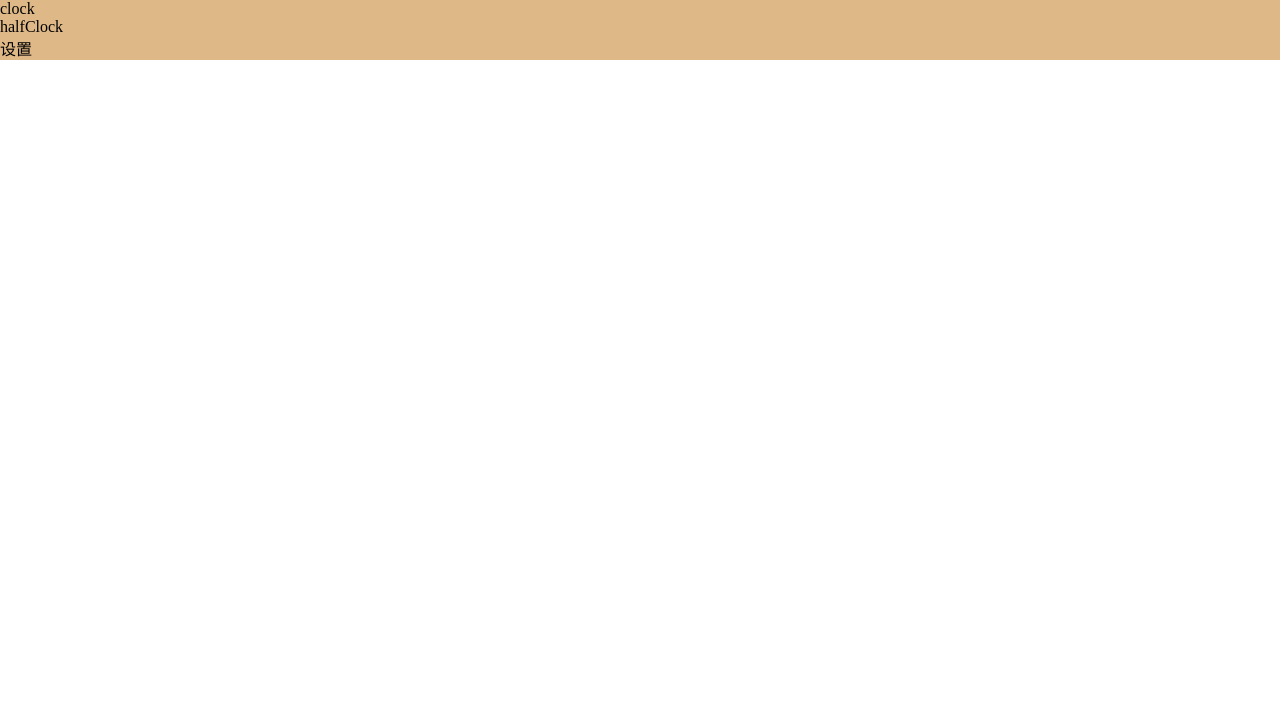
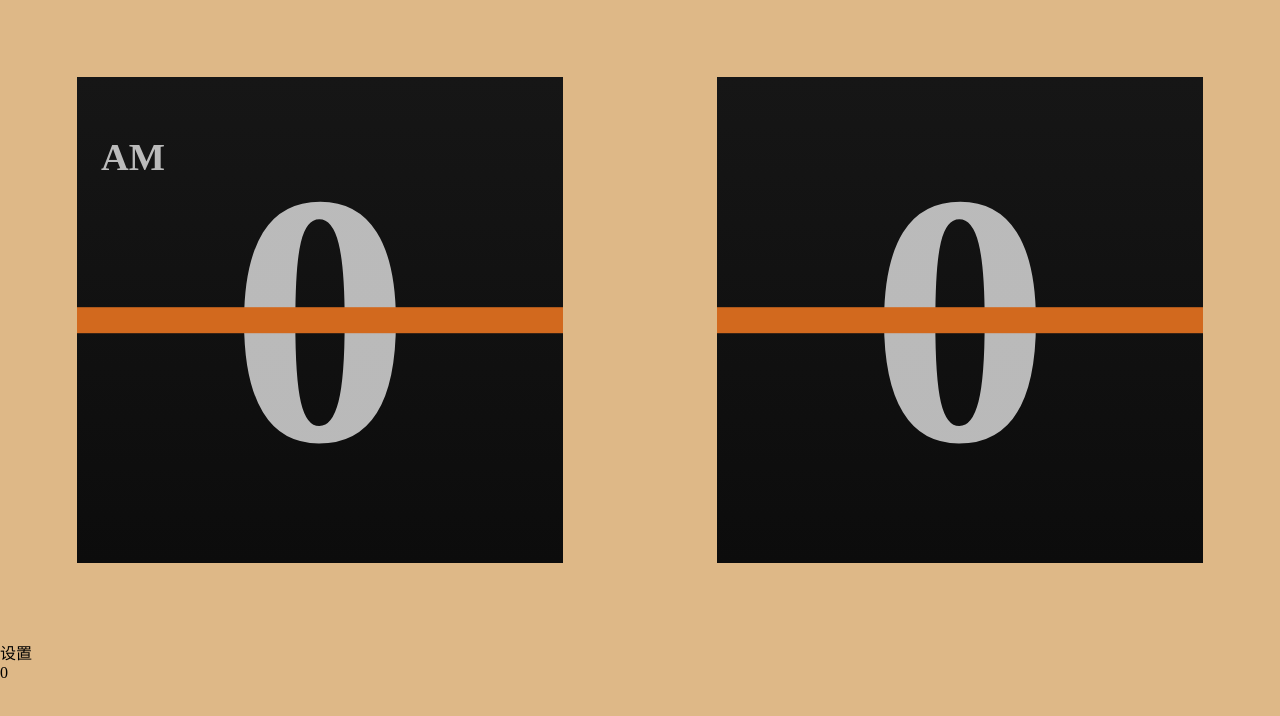
Before and after one commit to lufunc/clock, a Vue app: page / in a window 1280 px wide. Shown: the top 716 px of the page. Built offline with nearby package versions, Linux system fonts and the light colour scheme.

Commit message:
feat:init clock

```diff
--- a/src/App.vue
+++ b/src/App.vue
@@ -1,30 +1,30 @@
 <template>
   <div class="bg">
-    <div>
-      <clock></clock>
+    <div class="timer">
+      <div class="timer_inner">
+        <clock :num="num1" :ampm="ampm"></clock>
+      </div>
+      <div class="timer_inner">
+        <clock :num="num2"></clock>
+      </div>
     </div>
-    <div>设置</div>
+    <div @click="ttt">设置</div>
+    <div>{{num1}}</div>
   </div>
 </template>
 
 <script>
-import { reactive, toRefs } from 'vue'
+import { reactive, toRefs, computed } from 'vue'
 import clock from './components/clock.vue'
 export default {
   components: { clock },
   setup () {
     const data = reactive({
       // clock content
-      timer1: {
-        ampm: false,
-        zero: false,
-        value: 0
-      },
-      timer2: {
-        ampm: false,
-        zero: false,
-        value: 0
-      },
+      ampm: true,
+      zero: false,
+      num1: 0,
+      num2: 0,
       // config
       // 12h 24h 024h
       hourFormat: 0,
@@ -32,8 +32,26 @@ export default {
       brightness: 1,
       showBg: true
     })
+    const gettimer = () => {
+      let t = new Date()
+      let h = t.getHours()
+      let m = t.getMinutes()
+      let s = t.getSeconds()
+      return {h,m,s}
+    }
+    // let timer = setInterval(() => {
+    //   let res = gettimer()
+    //   data.num1 = res.m
+    //   data.num2 = res.s
+    // }, 200);
+    const ttt = () => {
+      console.log('设置time1')
+      data.num1++
+      data.ampm = !data.ampm
+    }
     return {
-      ...toRefs(data)
+      ...toRefs(data),
+      ttt
     }
   }
 }
@@ -44,6 +62,20 @@ body{
   margin: 0;
 }
 .bg{
+  position: fixed;
+  top: 0;
+  bottom: 0;
+  left: 0;
+  right: 0;
   background-color: burlywood;
 }
+.timer{
+  display: flex;
+}
+.timer_inner{
+  box-sizing: border-box;
+  width: 50vw;
+  height: 50vw;
+  padding: 6vw;
+}
 </style>
--- a/src/components/clock.vue
+++ b/src/components/clock.vue
@@ -1,24 +1,50 @@
 <template>
   <div class="clock">
-    <div>{{ msg }}</div>
-    <halfClock></halfClock>
+    <halfClock :num="val" :ampm="ap"></halfClock>
+    <halfClock :num="tempVal" :ampm="tempAp" btmpart="true"></halfClock>
   </div>
 </template>
 
 <script>
-import { ref } from 'vue'
+import { watch, unref, reactive, toRefs, onMounted, computed, watchEffect } from 'vue'
 import halfClock from './halfClock'
+import getap from '../utils/getampm'
 export default {
   components: { halfClock },
-  setup () {
-    const msg = ref('clock')
+  props: {
+    num: {
+      default: 0
+    },
+    ampm: Boolean
+  },
+  setup (props) {
+    const data = reactive({
+      tempVal: 0,
+      val: 0,
+      tempAp: '',
+      ap: ''
+    })
+    let timeout = null
+    watchEffect(()=>{
+      console.log('watchEffect',props.num,props.ampm)
+      let n = props.num
+      data.val = n
+      data.ap = getap(props.ampm, n)
+      clearTimeout(timeout)
+      timeout = setTimeout(() => {
+        data.tempVal = n
+        data.tempAp = data.ap
+      }, 300);
+    })
     return {
-      msg
+      ...toRefs(data)
     }
   }
 }
 </script>
 
 <style lang="less">
-
+.clock{
+  height: 100%;
+}
 </style>
--- a/src/components/halfClock.vue
+++ b/src/components/halfClock.vue
@@ -1,21 +1,72 @@
 <template>
   <div class="halfClock">
-    <div>{{ msg }}</div>
+    <div :class="['half_inner',btmpart?'btmpart':'']">
+      <div class="num">{{num}}</div>
+      <div class="blackLine"></div>
+      <div :class="['ampm',ampm==='AM'?'am':'pm']">{{ampm}}</div>
+    </div>
   </div>
 </template>
 
 <script>
-import { ref } from 'vue'
 export default {
-  setup () {
-    const msg = ref('halfClock')
-    return {
-      msg
-    }
+  props: {
+    btmpart: {
+      default: false
+    },
+    num: {
+      default: 0
+    },
+    ampm: String
   }
 }
 </script>
 
 <style lang="less">
-
+.halfClock{
+  height: 50%;
+  overflow: hidden;
+}
+.half_inner{
+  position: relative;
+  height: 200%;
+  background: linear-gradient(to bottom, #161616, #0c0c0c);
+}
+.btmpart{
+  top: -100%;
+}
+.num{
+  position: absolute;
+  top: 50%;
+  left: 50%;
+  transform: translate(-50%,-50%);
+  font-size: 28vw;
+  font-weight: bold;
+  text-align: center;
+  background: linear-gradient(to bottom, #bbbbbb, #b9b9b9);
+  background-clip: text;
+  color: transparent;
+}
+.blackLine{
+  position: absolute;
+  top: 50%;
+  transform: translateY(-50%);
+  width: 100%;
+  height: 2vw;
+  background-color: chocolate;
+}
+.ampm{
+  position: absolute;
+  left: 5%;
+  font-size: 3vw;
+  font-weight: bold;
+}
+.am{
+  top: 12%;
+  color: #bbbbbb;
+}
+.pm{
+  bottom: 12%;
+  color: #b9b9b9;
+}
 </style>
--- /dev/null
+++ b/src/utils/getampm.js
@@ -0,0 +1,11 @@
+const getampm = (e, n) => {
+  if(e){
+    let t = parseInt(n)
+    if(t<12) return 'AM';
+    else return 'PM';
+  }else{
+    return ''
+  }
+}
+
+export default getampm
--- /dev/null
+++ b/vue.config.js
@@ -0,0 +1,9 @@
+module.exports = {
+  lintOnSave: false,
+  devServer: {
+    overlay: {
+      warnings: true,
+      errors: true
+    }
+  }
+}
```
